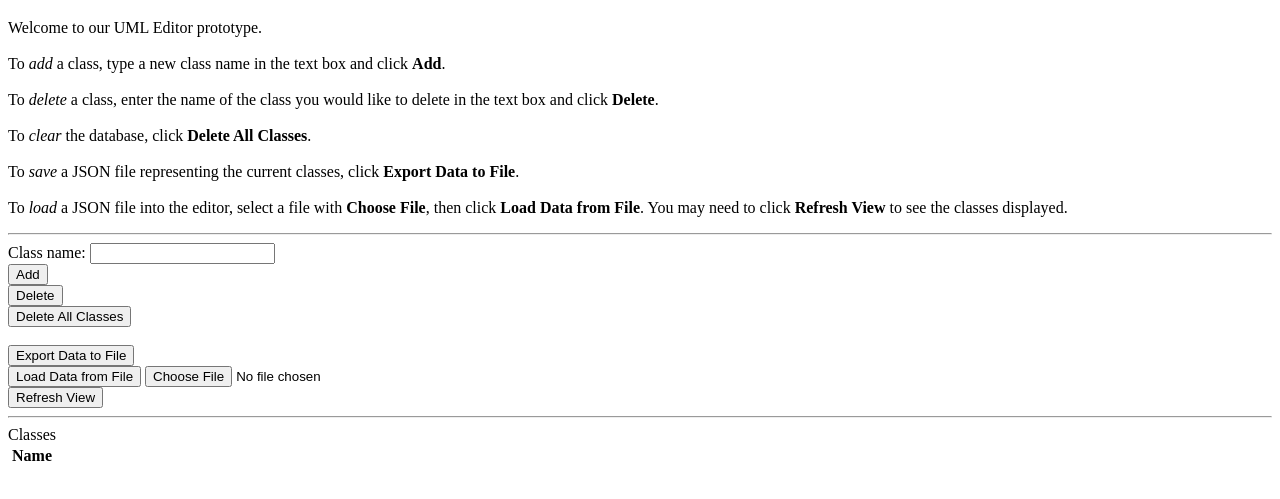
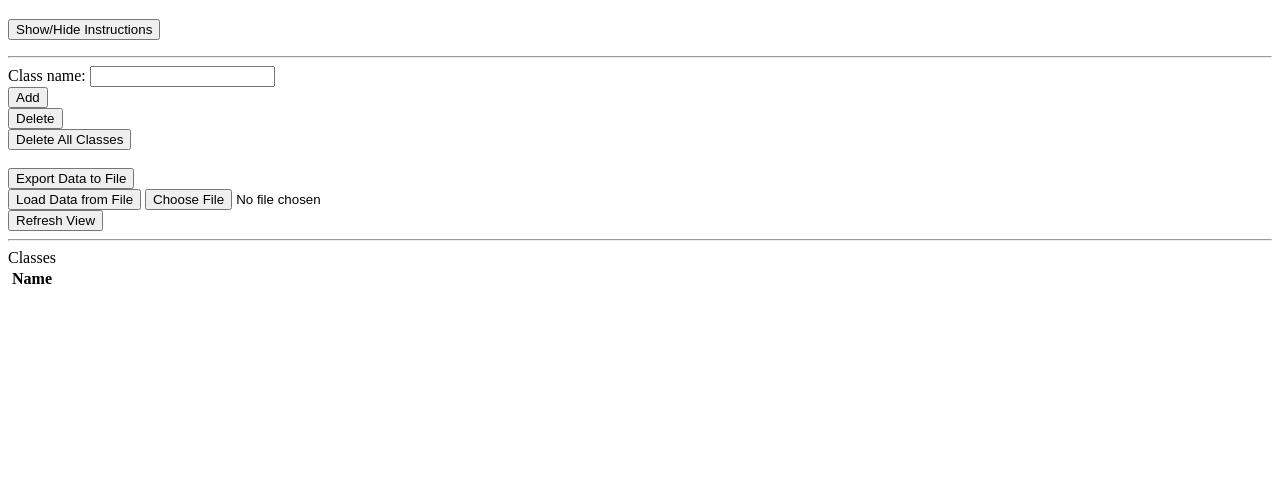
Before and after one commit to mucsci-students/2020sp-420-WebWizards, a plain HTML site: page index.html in a window 1280 px wide. Shown: the part 61-560 px from the top of the page. Drawn offline with Linux system fonts and the light colour scheme.

Commit message:
implement Show/Hide Instructions

```diff
--- a/index.html
+++ b/index.html
@@ -11,6 +11,7 @@
     <script src="c/initialize.js"></script>
     <script src="m/UMLClass.js"></script>
     <script src="v/view.js"></script>
+    <script src="v/instructions.js"></script>
     <script>
         window.addEventListener("load", pl.v.createClass.setupUserInterface);
         window.addEventListener("load", pl.v.deleteClass.setupUserInterface);
@@ -26,30 +27,11 @@
 
 <body>
     <h1> UML Editor Prototype (Basic HTML/JS version) </h1>
-    <p>
-        Welcome to our UML Editor prototype.
-
-        </br></br>
-
-        To <em>add</em> a class, type a new class name in the text box and click <strong>Add</strong>.
-
-        </br></br>
-        To <em>delete</em> a class, enter the name of the class you would like to delete in the text box and click
-        <strong>Delete</strong>.
-        </br></br>
-        To <em>clear</em> the database, click <strong>Delete All Classes</strong>.
-
-        </br></br>
-        To <em>save</em> a JSON file representing the current classes, click <strong>Export Data to File</strong>.
-
-        </br></br>
-        To <em>load</em> a JSON file into the editor, select a file with <strong>Choose File</strong>, then click
-        <strong>Load Data from File</strong>. You may need to click <strong>Refresh View</strong> to see the classes
-        displayed.
 
 
+    <button type="button" name="instructions" onclick="showInstructions()">Show/Hide Instructions</button>
+    <p id="instructions"></p>
 
-    </p>
     <hr>
     <form id="UMLClass">
         <div><label>
--- /dev/null
+++ b/v/instructions.js
@@ -0,0 +1,13 @@
+var instructions = "Welcome to our UML Editor prototype.</br></br>To <em>add</em> a class, type a new class name in the text box and click <strong>Add</strong>.</br></br>To <em>delete</em> a class, enter the name of the class you would like to delete in the text box and click<strong>Delete</strong>.</br></br>To <em>clear</em> the database, click <strong>Delete All Classes</strong>.</br></br>To <em>save</em> a JSON file representing the current classes, click <strong>Export Data to File</strong>.</br></br>To <em>load</em> a JSON file into the editor, select a file with <strong>Choose File</strong>, then click<strong>Load Data from File</strong>. You may need to click <strong>Refresh View</strong> to see the classes displayed."
+var showing = false;
+
+showInstructions = function () {
+    if (showing) {
+        document.getElementById("instructions").innerHTML = "";
+    }
+    else {
+        document.getElementById("instructions").innerHTML = instructions;
+    }
+
+    showing = !showing;
+}
```
